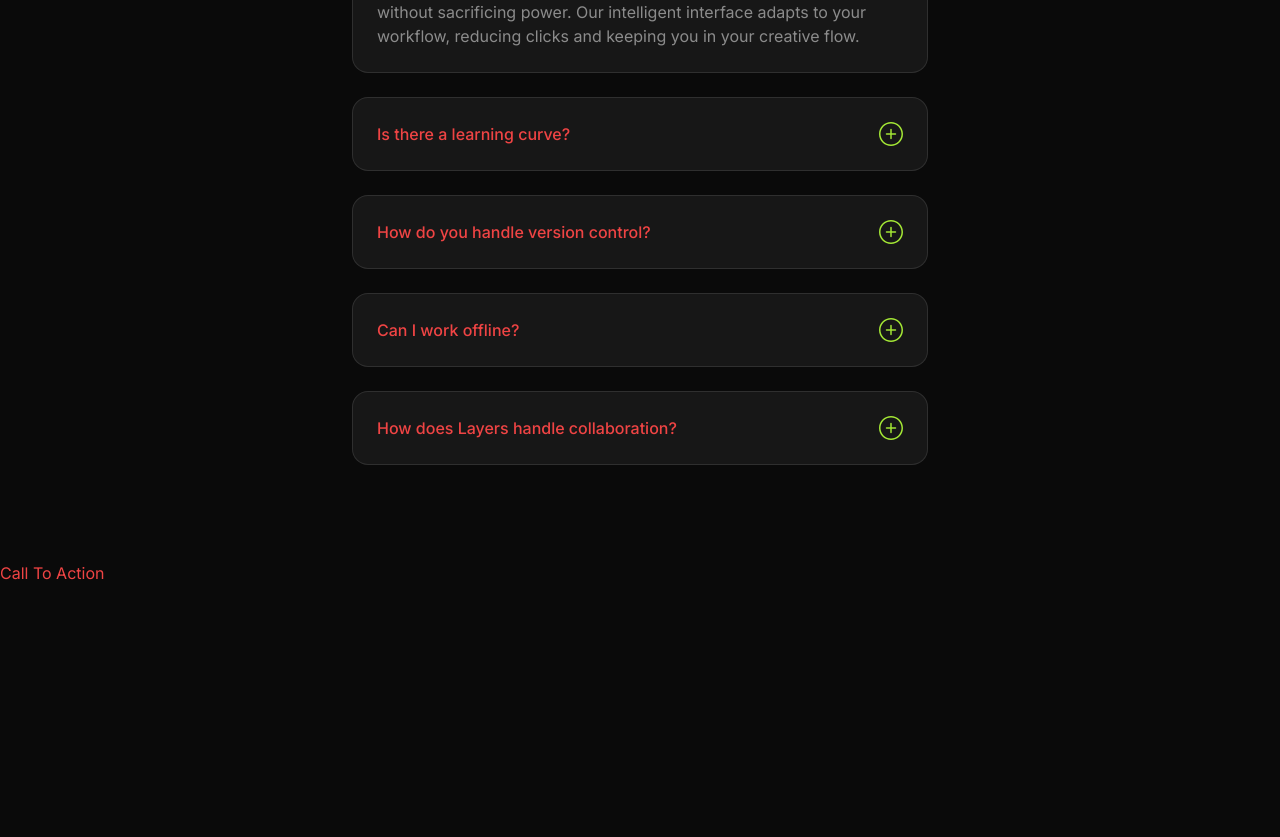
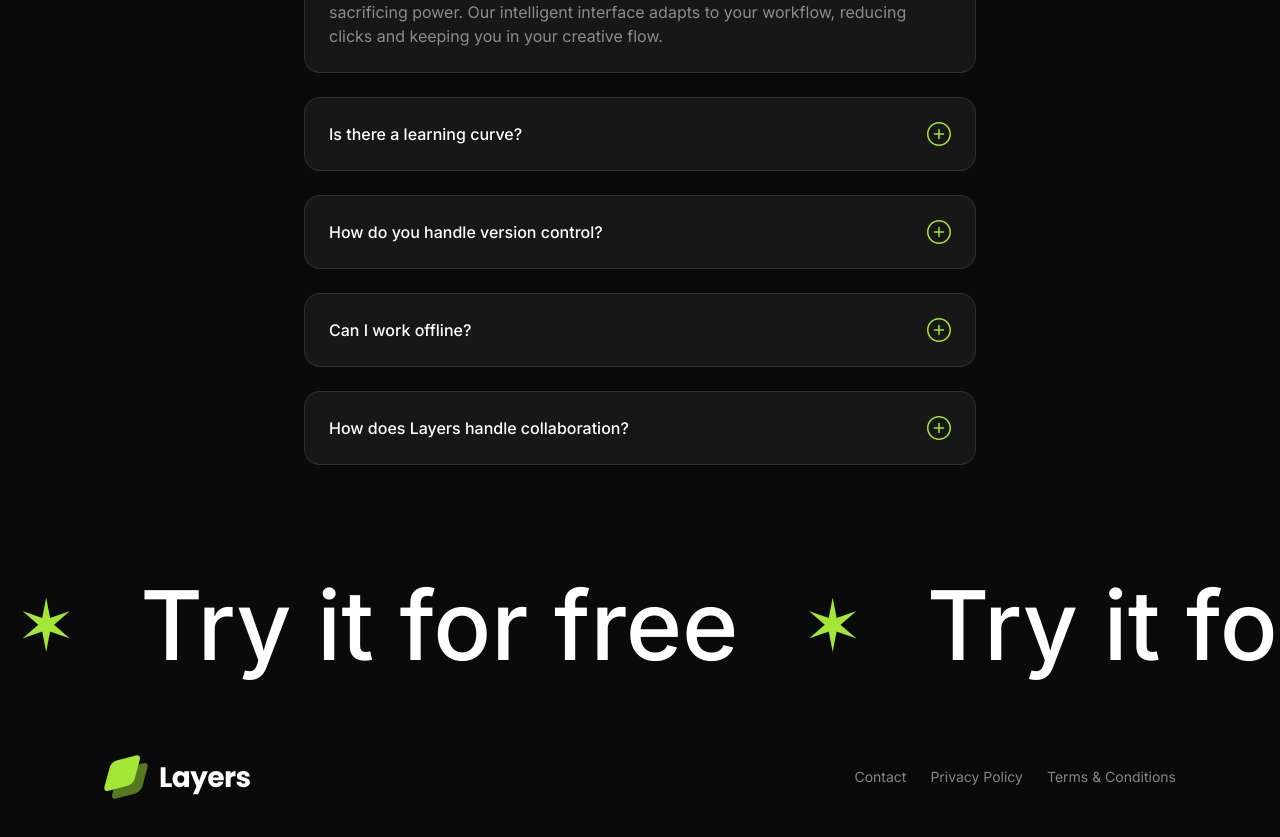
Before and after one commit to bhaumik-dev/layers-project, a Next.js app: page / in a window 1280 px wide. Shown: the part 4200-5037 px from the top of the page. Built offline with nearby package versions, Linux system fonts and the light colour scheme.

Commit message:
Completed all sections with static version.

```diff
--- a/src/app/page.tsx
+++ b/src/app/page.tsx
@@ -6,6 +6,7 @@
 import Integrations from "@/sections/Integrations";
 import Faqs from "@/sections/Faqs";
 import CallToAction from "@/sections/CallToAction";
+import Footer from "@/sections/Footer";
 
 export default function Home() {
     return (
@@ -18,6 +19,7 @@
             <Integrations />
             <Faqs />
             <CallToAction />
+            <Footer />
         </>
     );
 }
--- a/src/sections/CallToAction.tsx
+++ b/src/sections/CallToAction.tsx
@@ -1,3 +1,18 @@
 export default function CallToAction() {
-    return <div>Call To Action</div>;
+    return (
+        <section>
+            <div className="overflow-x-clip p-4 flex">
+                <div className="flex flex-none gap-16 text-7xl font-medium md:text-8xl">
+                    {Array.from({ length: 10 }).map((_, i) => (
+                        <div key={i} className="flex items-center gap-16">
+                            <span className="text-lime-400 text-7xl">
+                                &#10038;
+                            </span>
+                            <span className="text-white">Try it for free</span>
+                        </div>
+                    ))}
+                </div>
+            </div>
+        </section>
+    );
 }
--- a/src/sections/Faqs.tsx
+++ b/src/sections/Faqs.tsx
@@ -37,14 +37,16 @@
                     Questions? We've got{" "}
                     <span className="text-lime-400">answers</span>
                 </h2>
-                <div className="mt-12 flex flex-col gap-6 max-w-xl mx-auto">
+                <div className="mt-12 flex flex-col gap-6 max-w-xl lg:max-w-2xl mx-auto">
                     {faqs.map((faq, faqIndex) => (
                         <div
                             key={faq.question}
                             className="bg-neutral-900 rounded-2xl border border-white/10 p-6"
                         >
                             <div className="flex justify-between items-center">
-                                <h3 className="font-medium">{faq.question}</h3>
+                                <h3 className="text-white font-medium">
+                                    {faq.question}
+                                </h3>
                                 <svg
                                     viewBox="0 0 32 32"
                                     version="1.1"
--- a/src/sections/Footer.tsx
+++ b/src/sections/Footer.tsx
@@ -1,3 +1,6 @@
+import logoImage from "@/assets/images/logo.svg";
+import Image from "next/image";
+
 const footerLinks = [
     { href: "#", label: "Contact" },
     { href: "#", label: "Privacy Policy" },
@@ -5,5 +8,27 @@
 ];
 
 export default function Footer() {
-    return <div>Footer</div>;
+    return (
+        <section className="py-16">
+            <div className="container">
+                <div className="flex flex-col md:flex-row items-center md:justify-between gap-6">
+                    <div>
+                        <Image src={logoImage} alt="Layers Logo" />
+                    </div>
+                    <div>
+                        <nav className="flex gap-6">
+                            {footerLinks.map((link) => (
+                                <a
+                                    href={link.href}
+                                    className="text-white/50 text-sm"
+                                >
+                                    {link.label}
+                                </a>
+                            ))}
+                        </nav>
+                    </div>
+                </div>
+            </div>
+        </section>
+    );
 }
```
